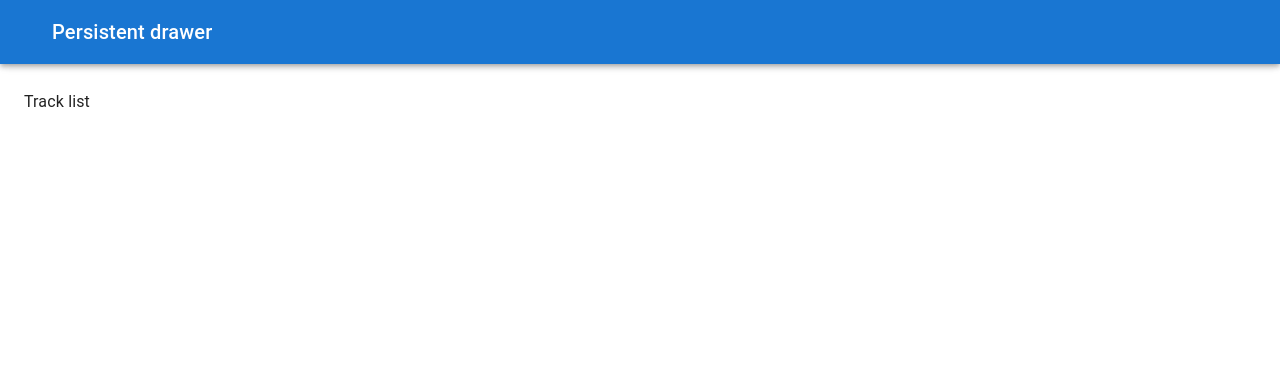
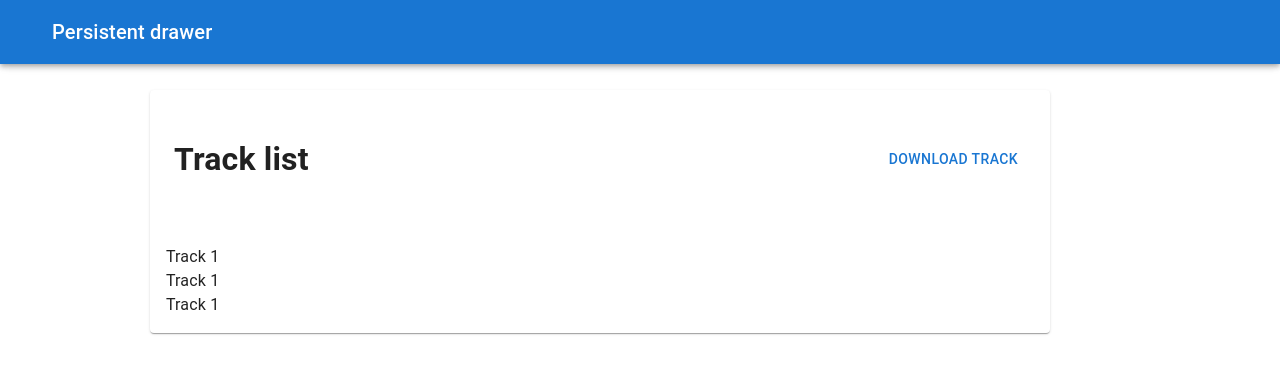
Before and after one commit to OlegVasyliev/music-platform, a Next.js app in the folder client/: page /tracks in a window 1280 px wide. Shown: the top 374 px of the page. Built offline with nearby package versions, Linux system fonts and the light colour scheme; some icons are missing.

Commit message:
add page list tracks

```diff
--- /dev/null
+++ b/client/components/TrackItem.tsx
@@ -0,0 +1,17 @@
+import React from 'react';
+import { ITrack } from '../types/track';
+
+interface TrackItemsProps {
+	track: ITrack;
+	active?: boolean;
+}
+
+const  TrackItem: React.FC<TrackItemsProps> = ({track, active = false}) => {
+	return (
+		<div>
+			{track.name}
+		</div>
+	);
+};
+
+export default TrackItem;
--- /dev/null
+++ b/client/components/TrackList.tsx
@@ -0,0 +1,26 @@
+import { Box, Grid } from '@material-ui/core';
+import React from 'react';
+import { ITrack } from '../types/track';
+import TrackItem from './TrackItem';
+
+interface TrackListProps {
+	tracks: ITrack[]
+}
+
+
+const TrackList: React.FC<TrackListProps> = ({tracks}) => {
+	return (
+		<Grid container direction="column">
+			<Box p={2}>
+				{tracks.map(track =>
+					<TrackItem
+					key={track._id}
+					track={track}
+					/>
+					)}
+			</Box>
+		</Grid>
+	);
+};
+
+export default TrackList;
--- a/client/pages/tracks/index.tsx
+++ b/client/pages/tracks/index.tsx
@@ -1,10 +1,34 @@
+import { Grid, Card, Button, Box } from '@material-ui/core';
+import { useRouter } from 'next/router';
 import React from 'react';
+import TrackList from '../../components/TrackList';
 import MainLayout from '../../layouts/MainLayout';
+import { ITrack } from '../../types/track';
+
 
 const Index = () => {
+	const router = useRouter()
+	const tracks: ITrack = [
+		{_id: '1', name: 'Track 1', artist: 'Artist 1', text: 'Some text', listens: 5, audio: 'http://localhost:5000/audio/50b1909c-4d3a-4785-9df7-0dc0b3246866.mp3', picture: 'http://localhost:5000/image/66c31d73-68ac-4017-ae5e-6fb5aaba55b4.jpg', comments: [] },
+		{_id: '1', name: 'Track 1', artist: 'Artist 1', text: 'Some text', listens: 5, audio: 'http://localhost:5000/audio/50b1909c-4d3a-4785-9df7-0dc0b3246866.mp3', picture: 'http://localhost:5000/image/66c31d73-68ac-4017-ae5e-6fb5aaba55b4.jpg', comments: [] },
+		{_id: '1', name: 'Track 1', artist: 'Artist 1', text: 'Some text', listens: 5, audio: 'http://localhost:5000/audio/50b1909c-4d3a-4785-9df7-0dc0b3246866.mp3', picture: 'http://localhost:5000/image/66c31d73-68ac-4017-ae5e-6fb5aaba55b4.jpg', comments: [] },
+
+	]
 	return (
 		<MainLayout>
-			Track list
+			<Grid container justifyContent='center'>
+				<Card style={{width: 900}}>
+					<Box p={3}>
+					<Grid container justifyContent='space-between'>
+						<h1>Track list</h1>
+						<Button onClick={() => router.push('/tracks/create')}>
+							Download track
+						</Button>
+					</Grid>
+					</Box>
+					<TrackList tracks={tracks}/>
+				</Card>
+				</Grid>
 		</MainLayout>
 	);
 };
--- /dev/null
+++ b/client/types/track.ts
@@ -0,0 +1,17 @@
+export interface IComment {
+	_id: string;
+	username: string;
+	text: string;
+}
+
+
+export interface ITrack {
+	_id: string;
+	name: string;
+	artist: string;
+	text: string;
+	listens: number;
+	picture: string;
+	audio: string;
+	comments: IComment[]
+}
```
Also changed, not shown: client/pages/tracks/create.tsx (added, +13 -0 lines).
